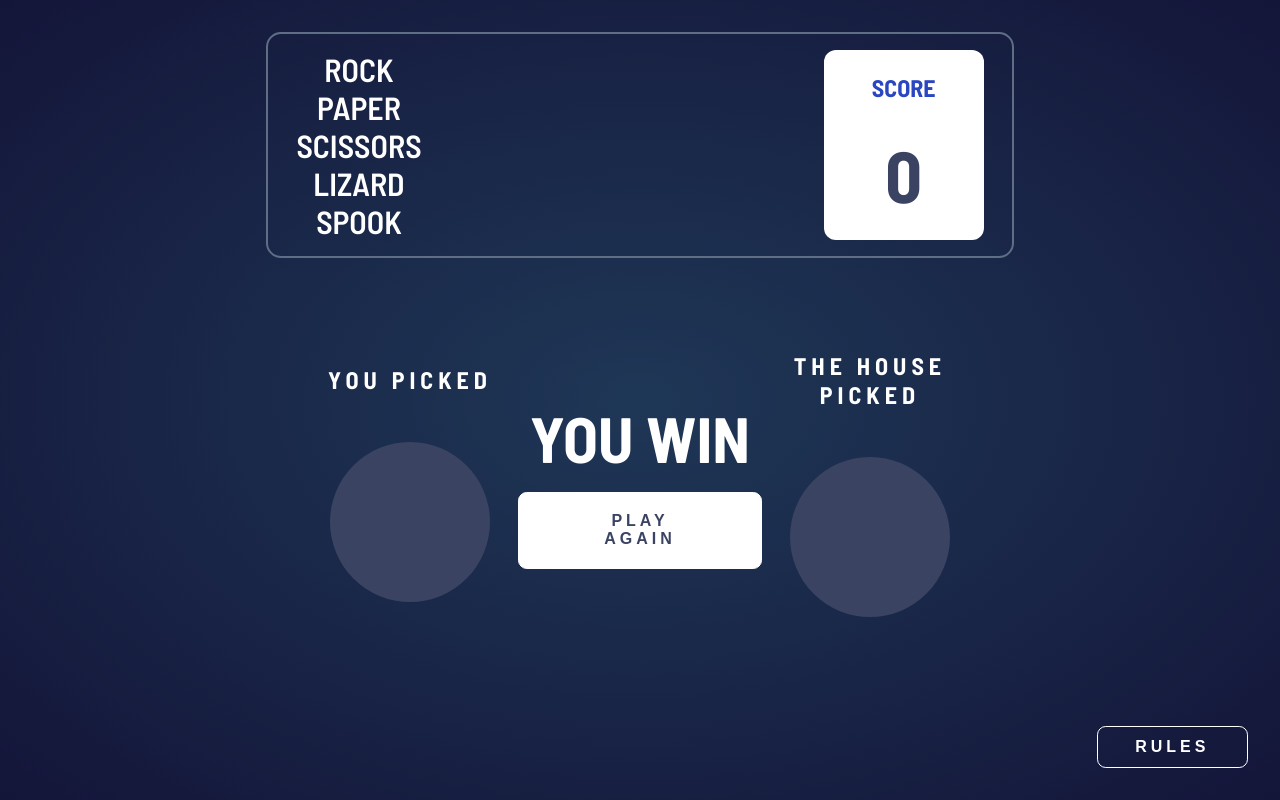
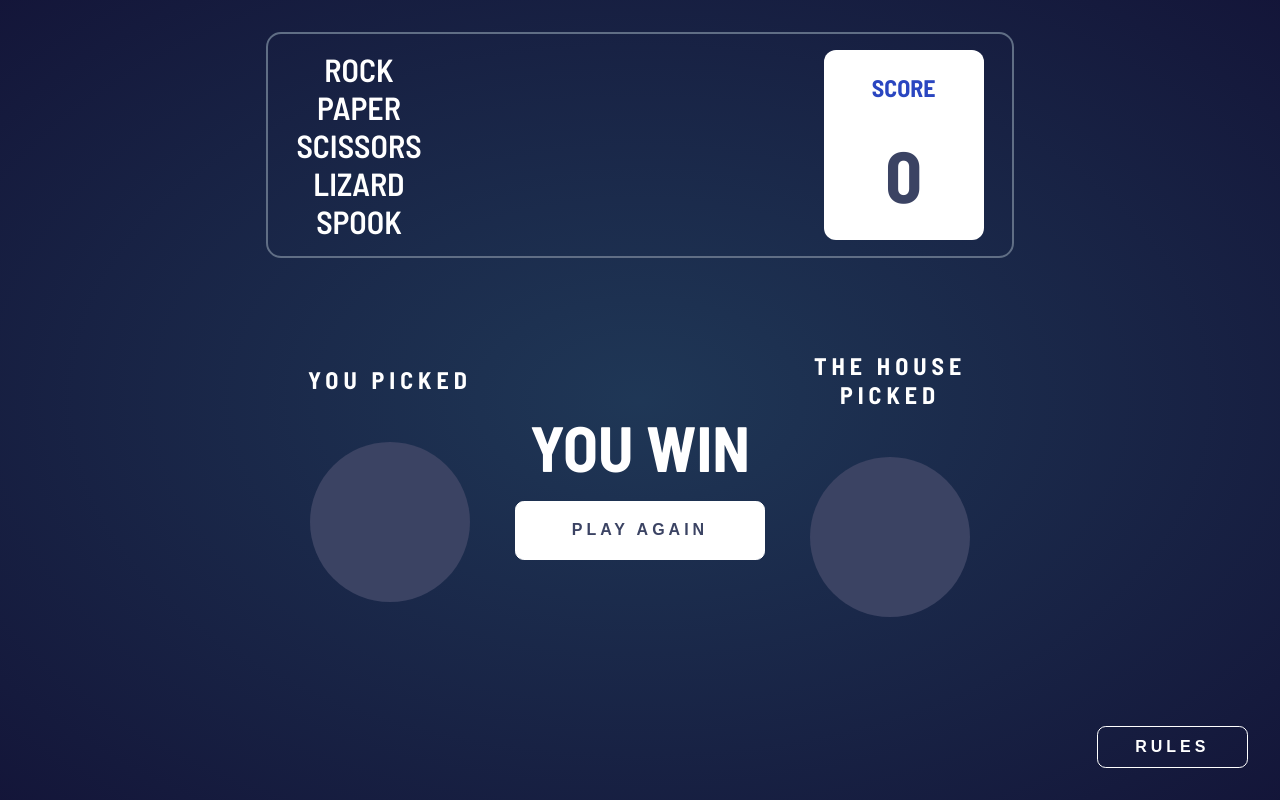
Before and after one commit to GSterczewski/fm-rock-paper-scissors, a Vue app: page / in a window 1280 px wide. Built offline with nearby package versions, Linux system fonts and the light colour scheme.

Commit message:
set width and min-width on main

```diff
--- a/src/App.vue
+++ b/src/App.vue
@@ -17,6 +17,9 @@ import VButton from "./components/VButton.vue";
 export default {
   components: { VHeader, VButton, GameBoard }
 }
+
+
+
 </script>
 
 <style lang="scss">
@@ -52,6 +55,9 @@ body{
     padding:1rem;
   }
 }
-
+main{
+  width:60%;
+  min-width:320px;
+}
 
 </style>
```
